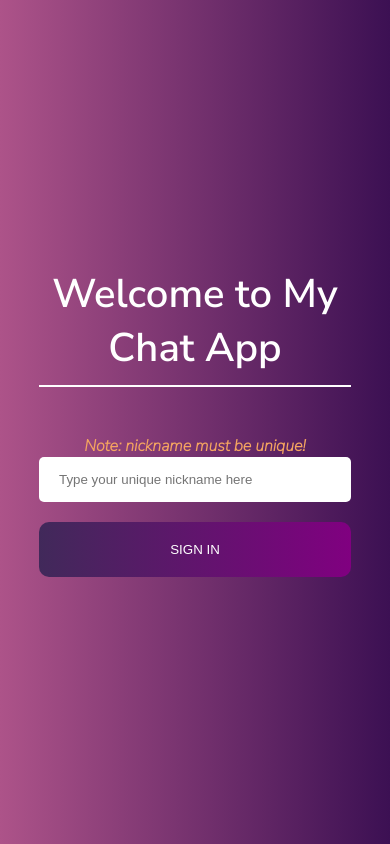
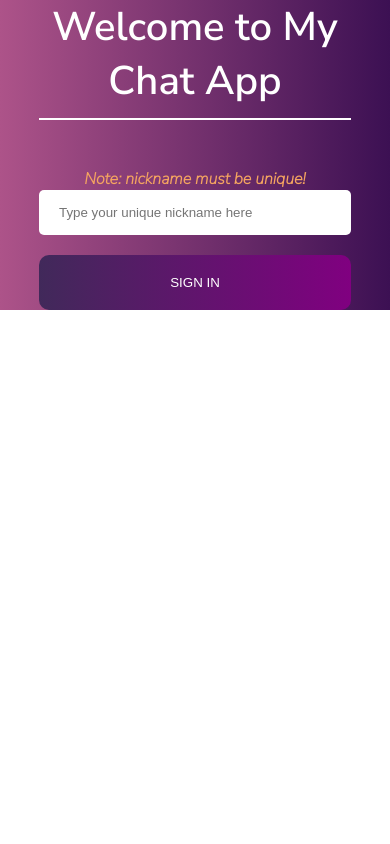
Before and after one commit to SirPm/pelz-chat, a React (Create React App) app: page / in a window 390 px wide. Built offline with nearby package versions, Linux system fonts and the light colour scheme.

Commit message:
testing mobile responsivity 13

```diff
--- a/src/components/sign-up/sign-up.css
+++ b/src/components/sign-up/sign-up.css
@@ -2,7 +2,7 @@
     display: flex;
     justify-content: center;
     text-align: center;
-    height: 100vh !important;
+    /* height: 100vh;  */
     align-items: center;
     /* background: linear-gradient(to left, #aa076b, #800080); */
     background: linear-gradient(to right, #ad5389, #3c1053);
@@ -150,4 +150,4 @@ button:focus {
     outline: 0;
 }
 
-/* testing mobile responsivity 11 */
+/* testing mobile responsivity 13 */
```
